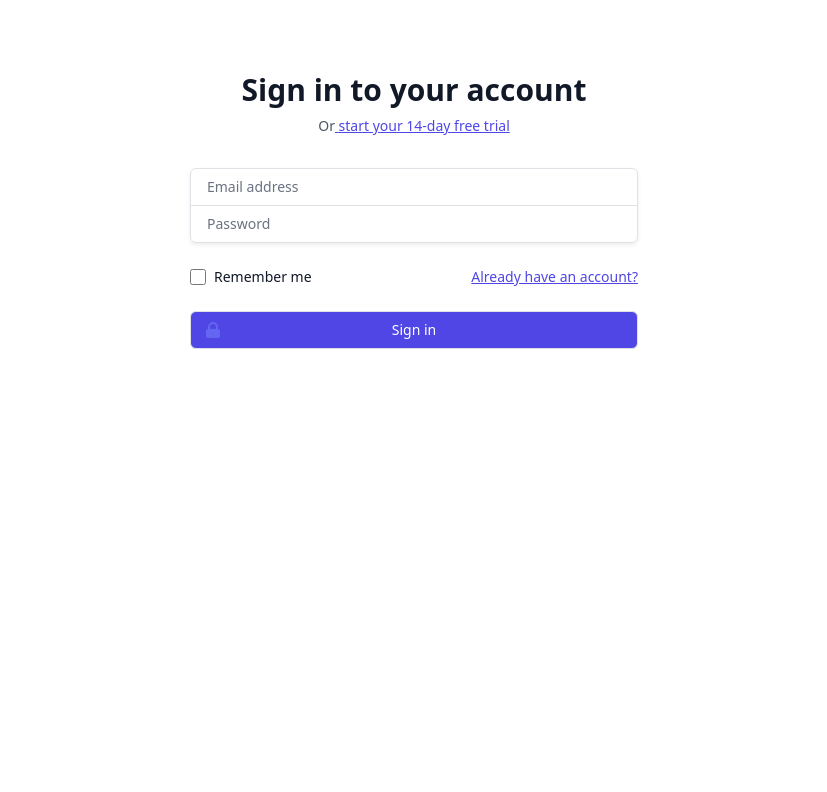
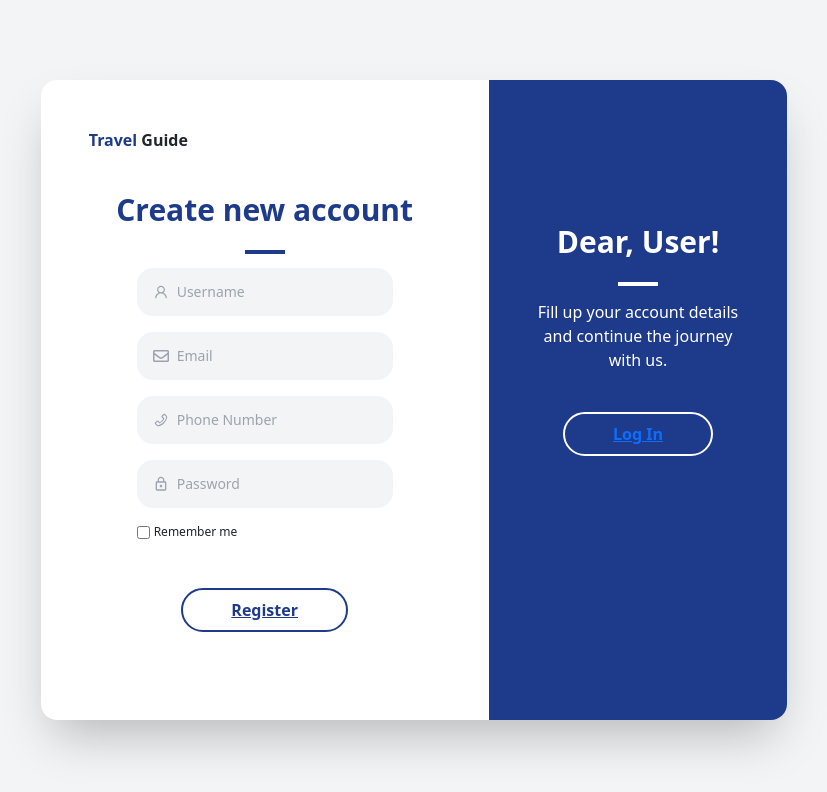
Before and after one commit to Lundrim23/Travel-Guide-Final, a React (Create React App) app: page /register in a window 1280 px wide. Shown: the top 792 px of the page, without its empty margins (226-1053 px from the left). Built offline with nearby package versions, Linux system fonts and the light colour scheme.

Commit message:
Updated Register and Login Page

```diff
--- a/src/pages/Login.js
+++ b/src/pages/Login.js
@@ -15,13 +15,13 @@ export function LogIn() {
 
             <div className="py-10">
               <h2 className="text-3xl font-bold text-blue-900 mb-2">
-                Sign In to Account
+                Sign in to Account
               </h2>
               <div className="border-2 w-10 border-blue-900 inline-block mb-2"></div>
               <p className="text-gray-400 my-3">to use all of our features.</p>
 
               <div className="flex flex-col items-center">
-                <div className="bg-gray-100 w-64 p-2 flex items-center mb-3">
+                <div className="bg-gray-100 w-64 p-2 flex items-center mb-3 rounded-2xl">
                   <FaRegEnvelope className="text-gray-400 m-2" />
                   <input
                     type="email"
@@ -31,7 +31,7 @@ export function LogIn() {
                   />
                 </div>
 
-                <div className="bg-gray-100 w-64 p-2 flex items-center">
+                <div className="bg-gray-100 w-64 p-2 flex items-center rounded-2xl">
                   <MdLockOutline className="text-gray-400 m-2" />
                   <input
                     type="password"
@@ -55,7 +55,7 @@ export function LogIn() {
                   href="#"
                   className="border-2 border-blue-900 text-blue-900 rounded-full px-12 py-2 inline-block font-semibold hover:bg-blue-900 hover:text-white"
                 >
-                  Sign In
+                  Log In
                 </a>
               </div>
             </div>
@@ -72,7 +72,7 @@ export function LogIn() {
               to="/register"
               className="border-2 border-white rounded-full px-12 py-2 inline-block font-semibold hover:bg-white hover:text-blue-900"
             >
-              Sign Up
+              Register
             </Link>
           </div>
         </div>
--- a/src/pages/Register.js
+++ b/src/pages/Register.js
@@ -1,110 +1,99 @@
-import React from "react";
+import { AiOutlineUser, AiOutlinePhone } from "react-icons/ai";
+import { FaRegEnvelope } from "react-icons/fa";
+import { MdLockOutline } from "react-icons/md";
 import { Link } from "react-router-dom";
 
 function Register() {
   return (
-    <div className="min-h-full flex items-center justify-center py-12 px-4 sm:px-6 lg:px-8 border-slate-600">
-      <div className="max-w-md w-full space-y-8">
-        <div>
-          <h2 className="mt-6 text-center text-3xl font-extrabold text-gray-900">
-            Sign in to your account
+    <div className="flex flex-col items-center justify-center min-h-screen py-2 bg-gray-100">
+      <main className="flex flex-col items-center justify-center w-full flex-1 px-20 text-center">
+        <div className="bg-white rounded-2xl shadow-2xl flex w-2/3 max-w-4xl">
+          {/* Sign In Section */}
+          <div className="w-3/5 p-5">
+            <div className="text-left font-bold">
+              <span className="text-blue-900">Travel </span>Guide
+            </div>
+
+            <div className="py-10">
+              <h2 className="text-3xl font-bold text-blue-900 mb-3">
+                Create new account
               </h2>
-          <p className="mt-2 text-center text-sm text-gray-600">
-            Or
+              <div className="border-2 w-10 border-blue-900 inline-block mb-2"></div>
+
+              <div className="flex flex-col items-center">
+                <div className="bg-gray-100 w-64 p-2 flex items-center mb-3 rounded-2xl">
+                  <AiOutlineUser className="text-gray-400 m-2" />
+                  <input
+                    type="text"
+                    name="username"
+                    placeholder="Username"
+                    className="bg-gray-100 outline-none text-sm flex-1"
+                  />
+                </div>
+
+                <div className="bg-gray-100 w-64 p-2 flex items-center mb-3 rounded-2xl">
+                  <FaRegEnvelope className="text-gray-400 m-2" />
+                  <input
+                    type="email"
+                    name="email"
+                    placeholder="Email"
+                    className="bg-gray-100 outline-none text-sm flex-1"
+                  />
+                </div>
+
+                <div className="bg-gray-100 w-64 p-2 flex items-center mb-3 rounded-2xl">
+                  <AiOutlinePhone className="text-gray-400 m-2" />
+                  <input
+                    type="tel"
+                    name="phone"
+                    placeholder="Phone Number"
+                    className="bg-gray-100 outline-none text-sm flex-1"
+                  />
+                </div>
+
+                <div className="bg-gray-100 w-64 p-2 flex items-center rounded-2xl">
+                  <MdLockOutline className="text-gray-400 m-2" />
+                  <input
+                    type="password"
+                    name="password"
+                    placeholder="Password"
+                    className="bg-gray-100 outline-none text-sm flex-1"
+                  />
+                </div>
+
+                <div className="flex justify-between w-64 mb-5 pt-3 rounded-2xl">
+                  <label className="flex items-center text-xs">
+                    <input type="checkbox" name="remember" className="mr-1" />{" "}
+                    Remember me
+                  </label>
+                </div>
+
                 <a
                   href="#"
-              className="font-medium text-indigo-600 hover:text-indigo-500"
+                  className="border-2 border-blue-900 text-blue-900 rounded-full px-12 py-2 inline-block font-semibold hover:bg-blue-900 hover:text-white"
                 >
-              {" "}
-              start your 14-day free trial{" "}
+                  Register
                 </a>
-          </p>
               </div>
-        <form className="mt-8 space-y-6" action="#" method="POST">
-          <input type="hidden" name="remember" value="true" />
-          <div className="rounded-md shadow-sm -space-y-px">
-            <div>
-              <label htmlFor="email-address" className="sr-only">
-                Email address
-              </label>
-              <input
-                id="email-address"
-                name="email"
-                type="email"
-                autoComplete="email"
-                required
-                className="appearance-none rounded-none relative block w-full px-3 py-2 border border-gray-300 placeholder-gray-500 text-gray-900 rounded-t-md focus:outline-none focus:ring-indigo-500 focus:border-indigo-500 focus:z-10 sm:text-sm"
-                placeholder="Email address"
-              />
-            </div>
-            <div>
-              <label htmlFor="password" className="sr-only">
-                Password
-              </label>
-              <input
-                id="password"
-                name="password"
-                type="password"
-                autoComplete="current-password"
-                required
-                className="appearance-none rounded-none relative block w-full px-3 py-2 border border-gray-300 placeholder-gray-500 text-gray-900 rounded-b-md focus:outline-none focus:ring-indigo-500 focus:border-indigo-500 focus:z-10 sm:text-sm"
-                placeholder="Password"
-              />
             </div>
           </div>
 
-          <div className="flex items-center justify-between">
-            <div className="flex items-center">
-              <input
-                id="remember-me"
-                name="remember-me"
-                type="checkbox"
-                className="h-4 w-4 text-indigo-600 focus:ring-indigo-500 border-gray-300 rounded"
-              />
-              <label
-                htmlFor="remember-me"
-                className="ml-2 block text-sm text-gray-900"
-              >
-                {" "}
-                Remember me{" "}
-              </label>
-            </div>
-
-            <div className="text-sm">
+          {/* Sign Up Section */}
+          <div className="w-2/5 bg-blue-900 text-white rounded-tr-2xl rounded-br-2xl py-36 px-12 ">
+            <h2 className="text-3xl font-bold mb-3">Dear, User!</h2>
+            <div className="border-2 w-10 border-white inline-block mb-2"></div>
+            <p className="mb-10">
+              Fill up your account details and continue the journey with us.
+            </p>
             <Link
               to="/login"
-                className="font-medium text-indigo-600 hover:text-indigo-500"
+              className="border-2 border-white rounded-full px-12 py-2 inline-block font-semibold hover:bg-white hover:text-blue-900"
             >
-                Already have an account?
+              Log In
             </Link>
           </div>
         </div>
-
-          <div>
-            <button
-              type="submit"
-              className="group relative w-full flex justify-center py-2 px-4 border border-transparent text-sm font-medium rounded-md text-white bg-indigo-600 hover:bg-indigo-700 focus:outline-none focus:ring-2 focus:ring-offset-2 focus:ring-indigo-500"
-            >
-              <span className="absolute left-0 inset-y-0 flex items-center pl-3">
-                <svg
-                  className="h-5 w-5 text-indigo-500 group-hover:text-indigo-400"
-                  xmlns="http://www.w3.org/2000/svg"
-                  viewBox="0 0 20 20"
-                  fill="currentColor"
-                  aria-hidden="true"
-                >
-                  <path
-                    fillRule="evenodd"
-                    d="M5 9V7a5 5 0 0110 0v2a2 2 0 012 2v5a2 2 0 01-2 2H5a2 2 0 01-2-2v-5a2 2 0 012-2zm8-2v2H7V7a3 3 0 016 0z"
-                    clipRule="evenodd"
-                  />
-                </svg>
-              </span>
-              Sign in
-            </button>
-          </div>
-        </form>
-      </div>
+      </main>
     </div>
   );
 }
```
Lines whose indentation alone changed are shown as unchanged.
